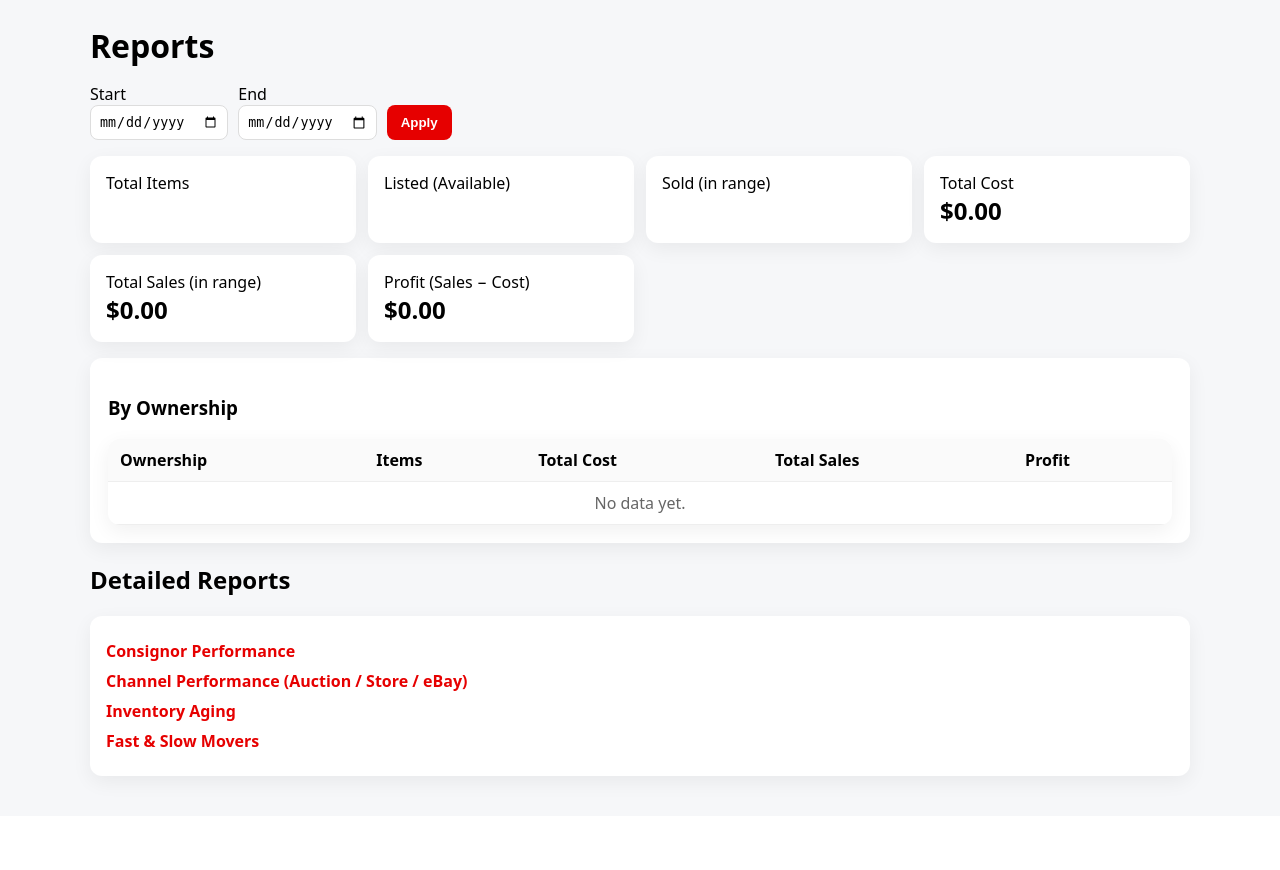
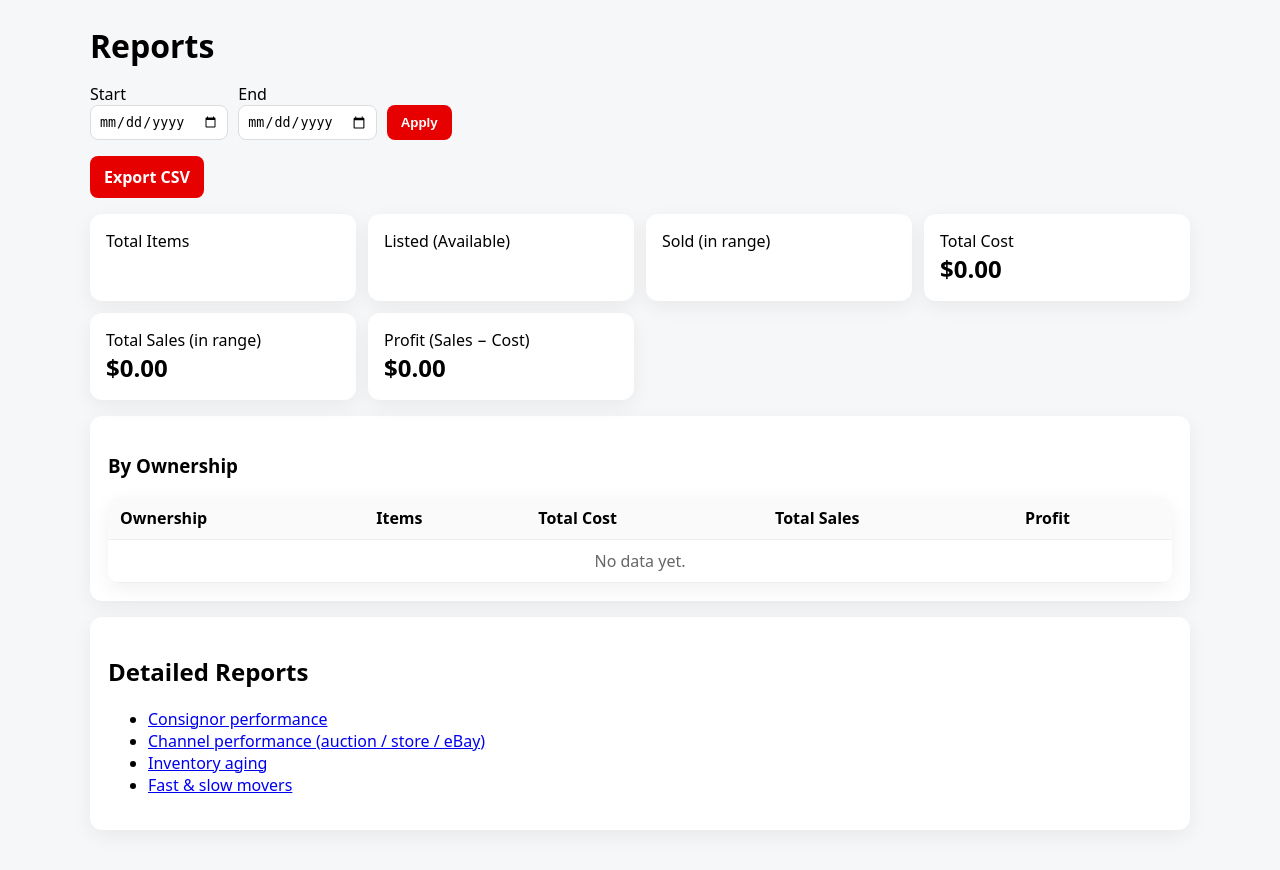
Before and after one commit to kernjason4460-cyber/flashbidz_consignment_app, a Python web app: template flashbidz_consignment_app/templates/reports.html in a window 1280 px wide. Shown: the part 46-916 px from the top of the page. Before the commit the page ends 834 px from the top, so only its background shows below. Run offline with Jinja, Linux system fonts and the light colour scheme; the template is opened without the code that fills it, so the values that code supplies are empty.

Commit message:
Update reports.html

```diff
--- a/flashbidz_consignment_app/templates/reports.html
+++ b/flashbidz_consignment_app/templates/reports.html
@@ -5,49 +5,85 @@
   <title>Reports - FlashBidz</title>
   <meta name="viewport" content="width=device-width, initial-scale=1" />
   <style>
-    body { font-family: system-ui, -apple-system, Segoe UI, Arial, sans-serif; margin:0; background:#f6f7f9; }
-    main { padding:24px; max-width:1100px; margin:0 auto; }
-    h1 { margin:0 0 16px; }
-
-    .card { background:#fff; border-radius:12px; padding:18px; box-shadow:0 6px 20px rgba(0,0,0,.06); margin-bottom:16px; }
-
+    body {
+      font-family: system-ui, -apple-system, Segoe UI, Arial, sans-serif;
+      margin: 0;
+      background: #f6f7f9;
+    }
+    main {
+      padding: 24px;
+      max-width: 1100px;
+      margin: 0 auto;
+    }
+    h1 {
+      margin: 0 0 16px;
+    }
+    .card {
+      background: #fff;
+      border-radius: 12px;
+      padding: 18px;
+      box-shadow: 0 6px 20px rgba(0,0,0,.06);
+      margin-bottom: 16px;
+    }
     .grid {
-      display:grid;
+      display: grid;
       grid-template-columns: repeat(auto-fit, minmax(220px,1fr));
-      gap:12px;
-      margin-bottom:16px;
+      gap: 12px;
+      margin-bottom: 16px;
     }
-
-    .stat { background:#fff; border-radius:12px; padding:16px; box-shadow:0 6px 20px rgba(0,0,0,.06); }
-    .stat .num { font-size:24px; font-weight:800; }
-
-    table { width:100%; border-collapse:collapse; background:#fff; border-radius:12px; overflow:hidden; box-shadow:0 6px 20px rgba(0,0,0,.06); }
-    th, td { padding:10px 12px; border-bottom:1px solid #eee; text-align:left; }
-    th { background:#fafafa; font-weight:700; }
-
-    .filters { display:flex; gap:10px; align-items:end; margin:12px 0 16px; }
-    input[type="date"] { padding:8px; border-radius:8px; border:1px solid #ddd; }
-
+    .stat {
+      background: #fff;
+      border-radius: 12px;
+      padding: 16px;
+      box-shadow: 0 6px 20px rgba(0,0,0,.06);
+    }
+    .stat .num {
+      font-size: 24px;
+      font-weight: 800;
+    }
+    table {
+      width: 100%;
+      border-collapse: collapse;
+      background: #fff;
+      border-radius: 12px;
+      overflow: hidden;
+      box-shadow: 0 6px 20px rgba(0,0,0,.06);
+    }
+    th, td {
+      padding: 10px 12px;
+      border-bottom: 1px solid #eee;
+      text-align: left;
+    }
+    th {
+      background: #fafafa;
+      font-weight: 700;
+    }
+    .filters {
+      display: flex;
+      gap: 10px;
+      align-items: flex-end;
+      margin: 12px 0 12px;
+      flex-wrap: wrap;
+    }
+    input[type="date"] {
+      padding: 8px;
+      border-radius: 8px;
+      border: 1px solid #ddd;
+    }
     .btn {
-      padding:10px 14px;
-      background:#e60000;
-      color:#fff;
-      border:none;
-      border-radius:8px;
-      font-weight:700;
-      text-decoration:none;
-      cursor:pointer;
+      padding: 10px 14px;
+      background: #e60000;
+      color: #fff;
+      border: none;
+      border-radius: 8px;
+      font-weight: 700;
+      text-decoration: none;
+      cursor: pointer;
+      display: inline-block;
     }
-
-    ul.report-links {
-      background:#fff;
-      padding:16px;
-      border-radius:12px;
-      box-shadow:0 6px 20px rgba(0,0,0,.06);
-      list-style:none;
+    .btn:visited {
+      color: #fff;
     }
-    ul.report-links li { margin:8px 0; }
-    ul.report-links a { font-weight:600; color:#e60000; text-decoration:none; }
   </style>
 </head>
 <body>
@@ -56,8 +92,8 @@
   <main>
     <h1>Reports</h1>
 
-    <!-- FILTERS -->
-    <form method="get" action="/reports" class="filters">
+    <!-- Date filters -->
+    <form method="get" action="{{ url_for('reports') }}" class="filters">
       <div>
         <label>Start</label><br>
         <input type="date" name="start" value="{{ summary.start }}">
@@ -67,12 +103,22 @@
         <input type="date" name="end" value="{{ summary.end }}">
       </div>
       <div>
-        <br>
         <button class="btn" type="submit">Apply</button>
       </div>
     </form>
 
-    <!-- SUMMARY GRID -->
+    <!-- Export CSV button -->
+    <p>
+      <a class="btn"
+         href="{{ url_for('reports',
+                          start=summary.start,
+                          end=summary.end,
+                          export='csv') }}">
+        Export CSV
+      </a>
+    </p>
+
+    <!-- Topline stats -->
     <div class="grid">
       <div class="stat">
         <div>Total Items</div>
@@ -100,7 +146,7 @@
       </div>
     </div>
 
-    <!-- BY OWNERSHIP TABLE -->
+    <!-- Ownership breakdown -->
     <div class="card">
       <h3>By Ownership</h3>
       <table>
@@ -114,6 +160,7 @@
           </tr>
         </thead>
         <tbody>
+          {% if ownership %}
             {% for row in ownership %}
               <tr>
                 <td>{{ row.ownership|capitalize }}</td>
@@ -122,24 +169,52 @@
                 <td>${{ '%.2f'|format(row.sales) }}</td>
                 <td>${{ '%.2f'|format(row.profit) }}</td>
               </tr>
+            {% endfor %}
           {% else %}
             <tr>
-            <td colspan="5" style="text-align:center;color:#666">No data yet.</td>
+              <td colspan="5" style="text-align:center;color:#666">
+                No data yet.
+              </td>
             </tr>
-          {% endfor %}
+          {% endif %}
         </tbody>
       </table>
     </div>
 
-    <!-- DETAILED REPORT LINKS -->
+    <!-- Links to detailed reports -->
+    <div class="card">
       <h2>Detailed Reports</h2>
-    <ul class="report-links">
-      <li><a href="{{ url_for('report_consignors') }}">Consignor Performance</a></li>
-      <li><a href="{{ url_for('report_channels') }}">Channel Performance (Auction / Store / eBay)</a></li>
-      <li><a href="{{ url_for('report_aging') }}">Inventory Aging</a></li>
-      <li><a href="{{ url_for('report_movers') }}">Fast & Slow Movers</a></li>
+      <ul>
+        <li>
+          <a href="{{ url_for('report_consignors',
+                              start=summary.start,
+                              end=summary.end) }}">
+            Consignor performance
+          </a>
+        </li>
+        <li>
+          <a href="{{ url_for('report_channels',
+                              start=summary.start,
+                              end=summary.end) }}">
+            Channel performance (auction / store / eBay)
+          </a>
+        </li>
+        <li>
+          <a href="{{ url_for('report_aging',
+                              start=summary.start,
+                              end=summary.end) }}">
+            Inventory aging
+          </a>
+        </li>
+        <li>
+          <a href="{{ url_for('report_movers',
+                              start=summary.start,
+                              end=summary.end) }}">
+            Fast &amp; slow movers
+          </a>
+        </li>
       </ul>
-
+    </div>
   </main>
 </body>
 </html>
```
Lines whose indentation alone changed are shown as unchanged.
